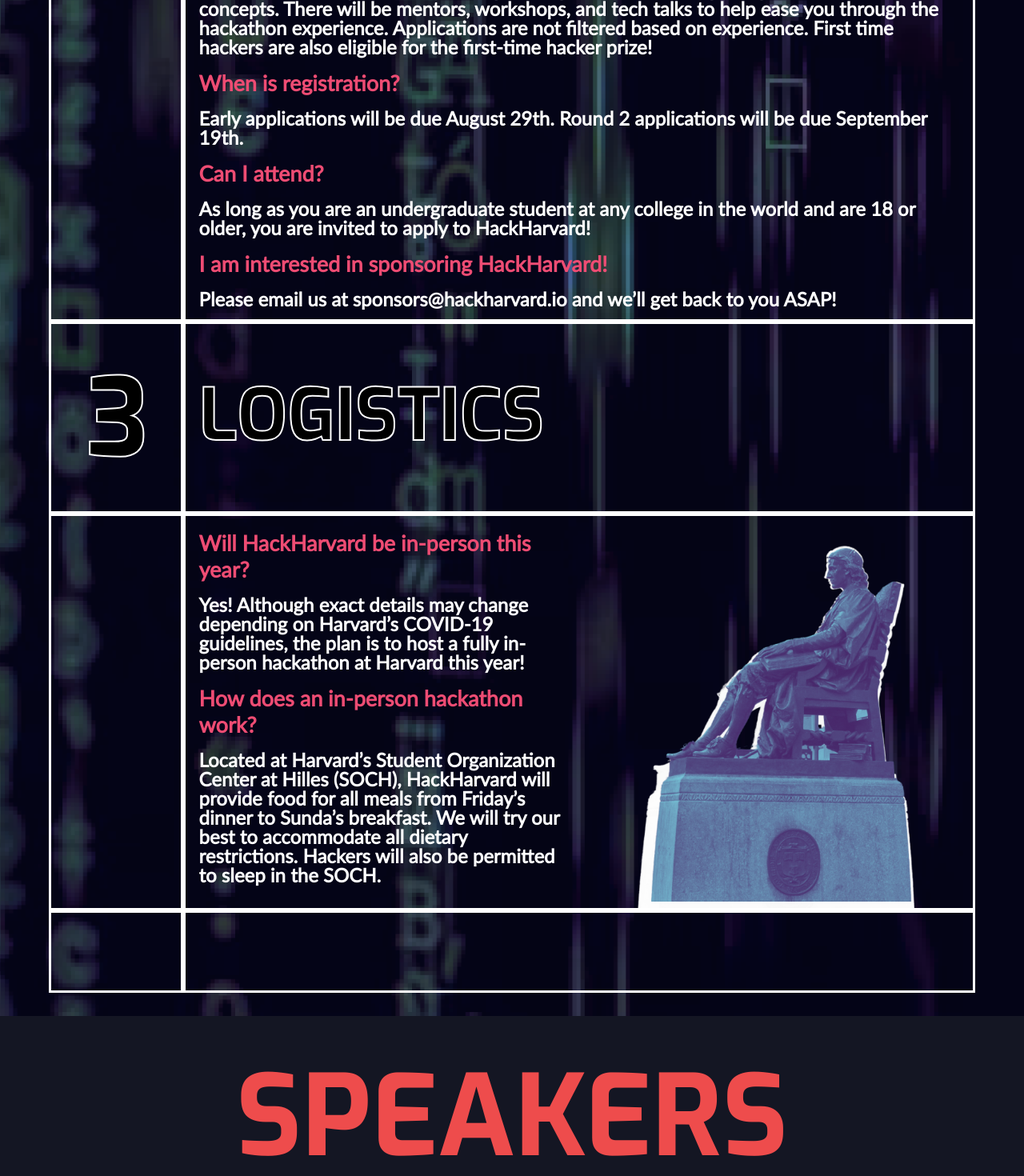
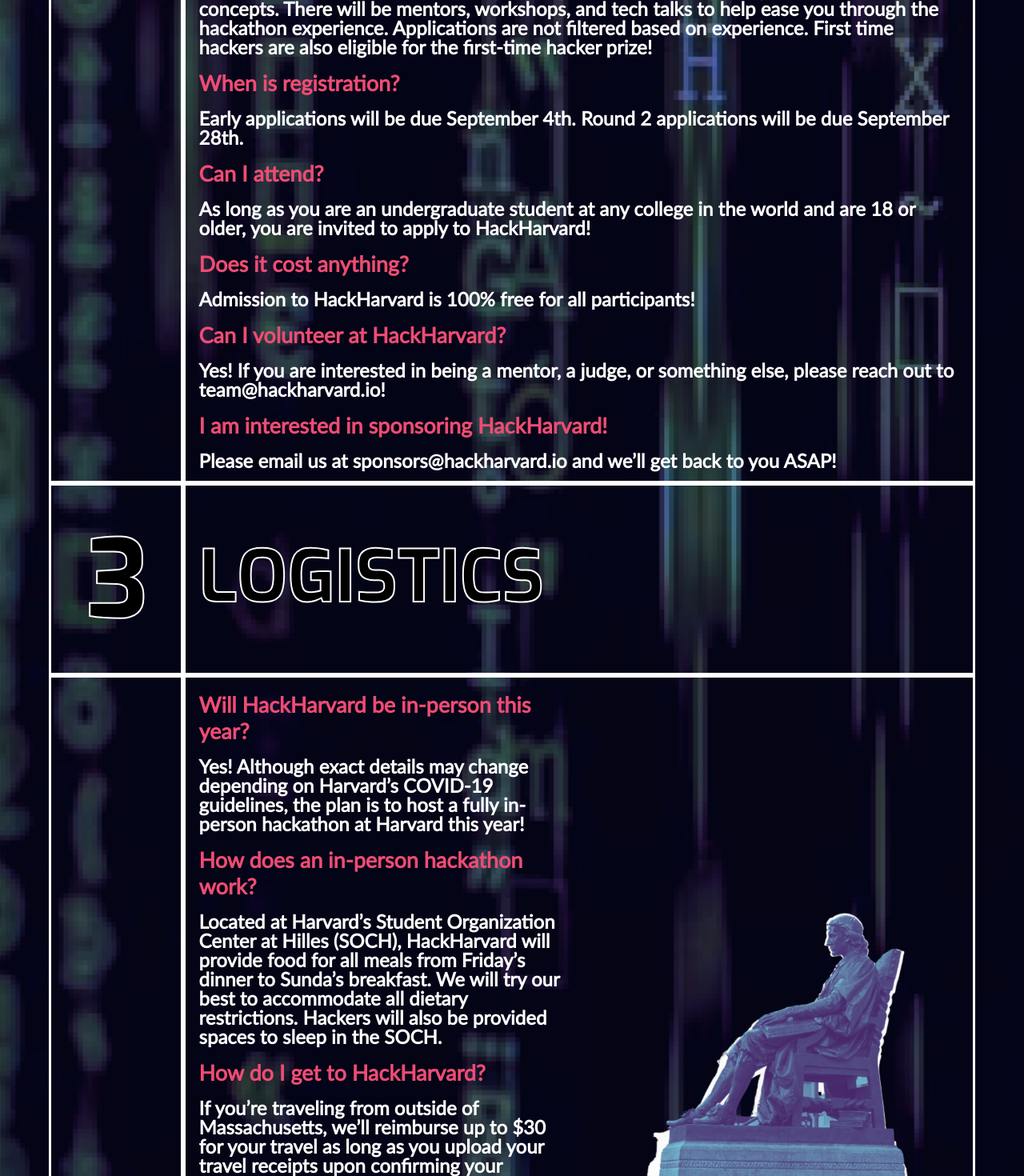
Before and after one commit to Elephant333/hackharvard2022, a React (Create React App) app: page / in a window 1280 px wide. Shown: the part 7860-9330 px from the top of the page at 80% size. Built offline with nearby package versions, Linux system fonts and the light colour scheme.

Commit message:
faq updates

```diff
--- a/src/Faq.js
+++ b/src/Faq.js
@@ -43,9 +43,13 @@
             <p className={styles.question}>What if I’ve never hacked before?</p>
             <p className={styles.answer}>That’s ok! In fact, you’ve found the perfect place and time to pick up new skills and concepts. There will be mentors, workshops, and tech talks to help ease you through the hackathon experience. Applications are not filtered based on experience. First time hackers are also eligible for the first-time hacker prize!</p>
             <p className={styles.question}>When is registration?</p>
-            <p className={styles.answer}>Early applications will be due August 29th. Round 2 applications will be due September 19th.</p>
+            <p className={styles.answer}>Early applications will be due September 4th. Round 2 applications will be due September 28th.</p>
             <p className={styles.question}>Can I attend?</p>
             <p className={styles.answer}>As long as you are an undergraduate student at any college in the world and are 18 or older, you are invited to apply to HackHarvard!</p>
+            <p className={styles.question}>Does it cost anything?</p>
+            <p className={styles.answer}>Admission to HackHarvard is 100% free for all participants!</p>
+            <p className={styles.question}>Can I volunteer at HackHarvard?</p>
+            <p className={styles.answer}>Yes! If you are interested in being a mentor, a judge, or something else, please reach out to team@hackharvard.io!</p>
             <p className={styles.question}>I am interested in sponsoring HackHarvard!</p>
             <p className={styles.answer}>Please email us at sponsors@hackharvard.io and we’ll get back to you ASAP!</p>
           </p>
@@ -62,7 +66,9 @@
             <p className={styles.question}>Will HackHarvard be in-person this year?</p>
             <p className={styles.answer}>Yes! Although exact details may change depending on Harvard’s COVID-19 guidelines, the plan is to host a fully in-person hackathon at Harvard this year!</p>
             <p className={styles.question}>How does an in-person hackathon work?</p>
-            <p className={styles.answer}>Located at Harvard’s Student Organization Center at Hilles (SOCH), HackHarvard will provide food for all meals from Friday’s dinner to Sunda’s breakfast. We will try our best to accommodate all dietary restrictions. Hackers will also be permitted to sleep in the SOCH.</p>
+            <p className={styles.answer}>Located at Harvard’s Student Organization Center at Hilles (SOCH), HackHarvard will provide food for all meals from Friday’s dinner to Sunda’s breakfast. We will try our best to accommodate all dietary restrictions. Hackers will also be provided spaces to sleep in the SOCH.</p>
+            <p className={styles.question}>How do I get to HackHarvard?</p>
+            <p className={styles.answer}>If you’re traveling from outside of Massachusetts, we’ll reimburse up to $30 for your travel as long as you upload your travel receipts upon confirming your attendance and submit a project before judging at the event. Exact reimbursement amounts will be updated closer to the hackathon start date.</p>
             <img src={statue} alt="Statue" className={styles.statue} id={styles.small} />
           </p>
           <img src={statue} alt="Statue" className={styles.statue} id={styles.large} />
```
